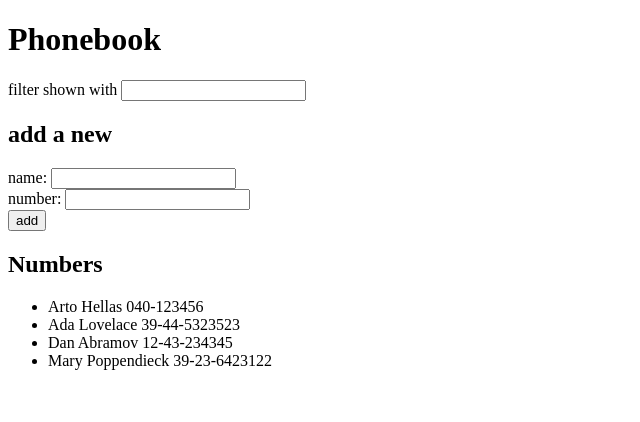
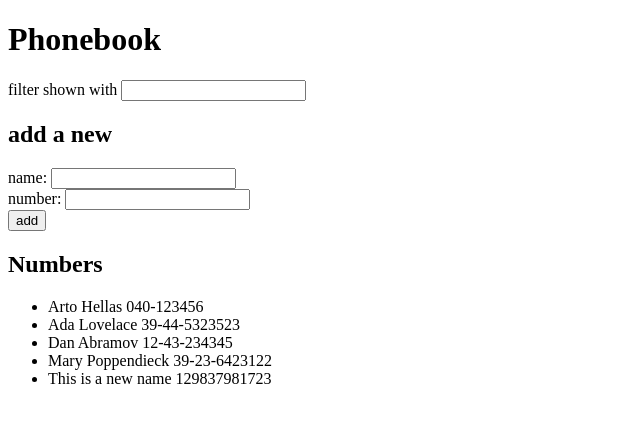
Before and after one commit to Choirandvice/fsopencourse, a React (Create React App) app in the folder part2/phonebook/: page / in a window 1280 px wide. Shown: the top 422 px of the page, without its empty margins (0-640 px from the left). Built offline with nearby package versions, Linux system fonts and the light colour scheme; data requests are answered from the project's data file.

Commit message:
completed to 2.13 - separated services, implemented add person, did some futureproofing

```diff
--- a/part2/phonebook/db.json
+++ b/part2/phonebook/db.json
@@ -1,5 +1,5 @@
 {
-  "persons":[
+  "persons": [
     {
       "name": "Arto Hellas",
       "number": "040-123456",
@@ -19,6 +19,11 @@
       "name": "Mary Poppendieck",
       "number": "39-23-6423122",
       "id": 4
+    },
+    {
+      "name": "This is a new name",
+      "number": "129837981723",
+      "id": 5
     }
   ]
 }
--- a/part2/phonebook/src/App.js
+++ b/part2/phonebook/src/App.js
@@ -1,5 +1,6 @@
 import { useState, useEffect } from 'react'
 import axios from 'axios'
+import personService from './services/persons'
 
 const NumbersList = ({persons}) => {
   console.log("Numberslist input", persons)
@@ -111,10 +112,13 @@ const App = () => {
 
       console.log("adding:",newPerson)
 
-      setPersons(persons.concat(newPerson))
+      personService.createPerson(newPerson)
+        .then(returnedPerson=>{
+          setPersons(persons.concat(returnedPerson))
+          setNewName('')
+          setNewNumber('')
+        })
 
-      setNewName('')
-      setNewNumber('')
     }
 
   }
--- /dev/null
+++ b/part2/phonebook/src/services/persons.js
@@ -0,0 +1,31 @@
+import axios from 'axios'
+const baseUrl = 'http://localhost:3001/persons'
+
+const getAll = () => {
+  console.log(`pulling all persons from server`)
+  const request = axios.get(baseUrl)
+  const nonExisting = {
+    id: 10000,
+    content: 'This person is not saved to server',
+    important: true,
+  }
+  return request.then(response => response.data.concat(nonExisting))
+}
+
+const createPerson = newObject => {
+  console.log(`creating ${newObject} in server`)
+  const request = axios.post(baseUrl, newObject)
+  return request.then(response => response.data)
+}
+
+const deletePerson = (id) => {
+  console.log(`deleting ${id} from server`)
+}
+
+const replacePerson = (id, newObject) => {
+  console.error(`need to change the id so it's the same somehow as the replaced one`)
+  const request = axios.put(`${baseUrl}/${id}`, newObject)
+  return request.then(response => response.data)
+}
+
+export default { getAll, createPerson, deletePerson, replacePerson }
```
